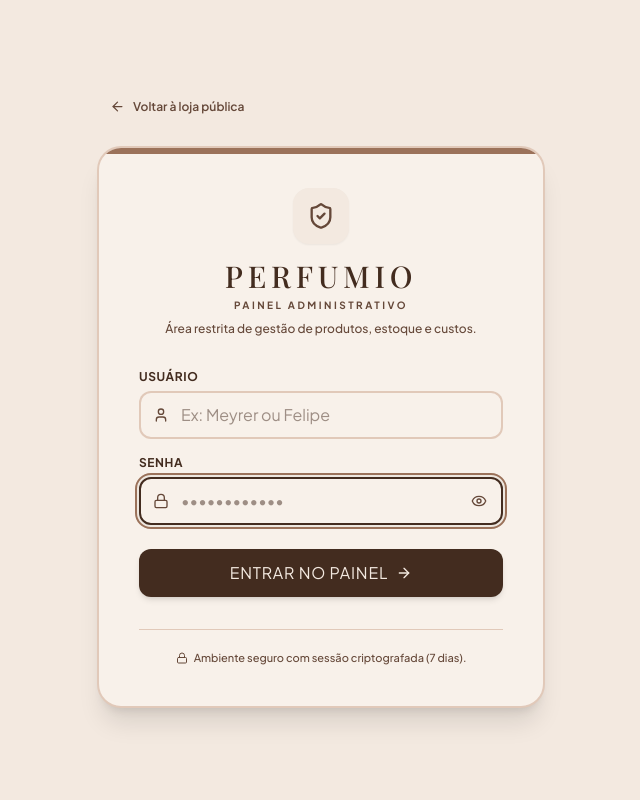
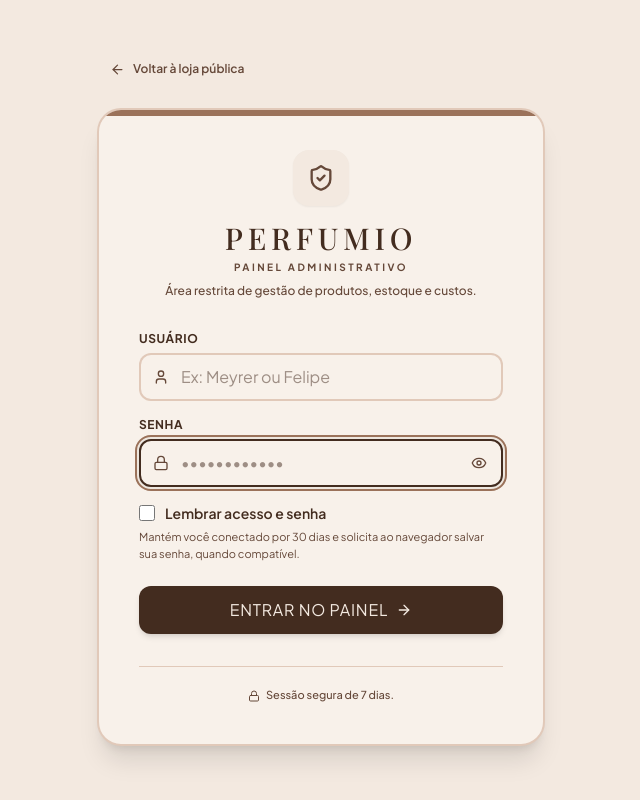
Before and after one commit to Meyrer/catalago-perfumes, a Next.js app: page /admin in a window 1280 px wide. Shown: the whole page, without its empty margins (319-959 px from the left). Built offline with nearby package versions, Linux system fonts and the light colour scheme; no server answers; a web font is replaced by a local one.

Commit message:
feat(auth): lembrar acesso e salvar senha no navegador

```diff
--- a/src/app/actions.ts
+++ b/src/app/actions.ts
@@ -13,8 +13,9 @@ import { fromCents, roundMoney, toCents } from "@/lib/money";
 export async function loginAdminAction(formData: FormData) {
   const username = formData.get("username") as string;
   const password = formData.get("password") as string;
+  const rememberAccess = formData.get("rememberAccess") === "true";
 
-  const result = await loginAdmin(username, password);
+  const result = await loginAdmin(username, password, rememberAccess);
   if (result.success) {
     revalidatePath("/admin");
   }
--- a/src/app/admin/AdminChangePasswordForm.tsx
+++ b/src/app/admin/AdminChangePasswordForm.tsx
@@ -123,6 +123,7 @@ export default function AdminChangePasswordForm({ user }: Props) {
 
         {/* Formulário */}
         <form onSubmit={handleSubmit} className="space-y-4">
+          <input type="hidden" name="username" autoComplete="username" value={user.username} />
 
           {/* Usuário Ativo */}
           <div>
@@ -145,6 +146,8 @@ export default function AdminChangePasswordForm({ user }: Props) {
               </div>
               <input
                 type={showPassword ? "text" : "password"}
+                name="newPassword"
+                autoComplete="new-password"
                 required
                 disabled={isLoading || success}
                 value={newPassword}
@@ -188,6 +191,8 @@ export default function AdminChangePasswordForm({ user }: Props) {
               </div>
               <input
                 type={showConfirm ? "text" : "password"}
+                name="confirmPassword"
+                autoComplete="new-password"
                 required
                 disabled={isLoading || success}
                 value={confirmPassword}
--- a/src/app/admin/AdminLoginForm.tsx
+++ b/src/app/admin/AdminLoginForm.tsx
@@ -11,6 +11,7 @@ export default function AdminLoginForm() {
   const [username, setUsername] = useState("");
   const [password, setPassword] = useState("");
   const [showPassword, setShowPassword] = useState(false);
+  const [rememberAccess, setRememberAccess] = useState(false);
   const [error, setError] = useState<string | null>(null);
   const [isLoading, setIsLoading] = useState(false);
 
@@ -32,12 +33,30 @@ export default function AdminLoginForm() {
       const formData = new FormData();
       formData.set("username", username.trim());
       formData.set("password", password);
+      formData.set("rememberAccess", String(rememberAccess));
 
       const res = await loginAdminAction(formData);
 
       if (!res.success) {
         setError(res.error || "Usuário ou senha incorretos.");
       } else {
+        if (rememberAccess && !res.user?.mustChangePassword && navigator.credentials) {
+          const PasswordCredential = (window as Window & {
+            PasswordCredential?: new (data: { id: string; password: string; name: string }) => Credential;
+          }).PasswordCredential;
+
+          if (PasswordCredential) {
+            try {
+              await navigator.credentials.store(new PasswordCredential({
+                id: username.trim(),
+                password,
+                name: res.user?.name || username.trim(),
+              }));
+            } catch {
+              // Salvar no gerenciador do navegador é opcional e não impede o login.
+            }
+          }
+        }
         window.location.reload();
       }
     } catch (err: unknown) {
@@ -146,6 +165,24 @@ export default function AdminLoginForm() {
             </div>
           </div>
 
+          <div>
+            <label className="flex items-center gap-2.5 text-sm font-semibold text-brand-chocolate cursor-pointer">
+              <input
+                type="checkbox"
+                name="rememberAccess"
+                value="true"
+                checked={rememberAccess}
+                onChange={(e) => setRememberAccess(e.target.checked)}
+                className="h-4 w-4 accent-brand-chocolate"
+                aria-describedby="remember-access-help"
+              />
+              Lembrar acesso e senha
+            </label>
+            <p id="remember-access-help" className="mt-1.5 text-[11px] text-brand-muted">
+              Mantém você conectado por 30 dias e solicita ao navegador salvar sua senha, quando compatível.
+            </p>
+          </div>
+
           <div className="pt-2">
             <button
               type="submit"
@@ -171,7 +208,7 @@ export default function AdminLoginForm() {
         <div className="mt-8 pt-5 border-t border-brand-line text-center">
           <p className="text-[11px] text-brand-muted font-medium flex items-center justify-center gap-1.5">
             <Lock size={12} className="text-brand-muted" />
-            Ambiente seguro com sessão criptografada (7 dias).
+            Sessão segura de {rememberAccess ? "30" : "7"} dias.
           </p>
         </div>
       </div>
--- a/src/lib/auth.ts
+++ b/src/lib/auth.ts
@@ -4,6 +4,7 @@ import prisma from "@/lib/prisma";
 
 const COOKIE_NAME = "elegance_admin_session";
 const SESSION_DURATION_DAYS = 7;
+const REMEMBERED_SESSION_DURATION_DAYS = 30;
 
 function getSecretKey(): string {
   const secret = process.env.ADMIN_SESSION_SECRET;
@@ -57,8 +58,8 @@ function createSignature(payload: string): string {
 /**
  * Cria token assinado de sessão para o usuário
  */
-function createSessionToken(userId: number): string {
-  const expiresAt = Date.now() + SESSION_DURATION_DAYS * 24 * 60 * 60 * 1000;
+function createSessionToken(userId: number, durationDays: number): string {
+  const expiresAt = Date.now() + durationDays * 24 * 60 * 60 * 1000;
   const payload = JSON.stringify({ userId, expiresAt });
   const encodedPayload = Buffer.from(payload).toString("base64url");
   const signature = createSignature(encodedPayload);
@@ -125,7 +126,8 @@ export async function isAdminAuthenticated(): Promise<boolean> {
  */
 export async function loginAdmin(
   usernameInput: string,
-  passwordInput: string
+  passwordInput: string,
+  rememberAccess = false
 ): Promise<{ success: boolean; error?: string; user?: AdminSessionUser }> {
   const username = (usernameInput || "").trim().toLowerCase();
   const password = (passwordInput || "").trim();
@@ -150,14 +152,15 @@ export async function loginAdmin(
   }
 
   // Gera o token de sessão assinado
-  const token = createSessionToken(user.id);
+  const durationDays = rememberAccess ? REMEMBERED_SESSION_DURATION_DAYS : SESSION_DURATION_DAYS;
+  const token = createSessionToken(user.id, durationDays);
   const cookieStore = await cookies();
 
   cookieStore.set(COOKIE_NAME, token, {
     httpOnly: true,
     secure: process.env.NODE_ENV === "production",
     sameSite: "lax",
-    maxAge: SESSION_DURATION_DAYS * 24 * 60 * 60,
+    maxAge: durationDays * 24 * 60 * 60,
     path: "/",
   });
 
```
